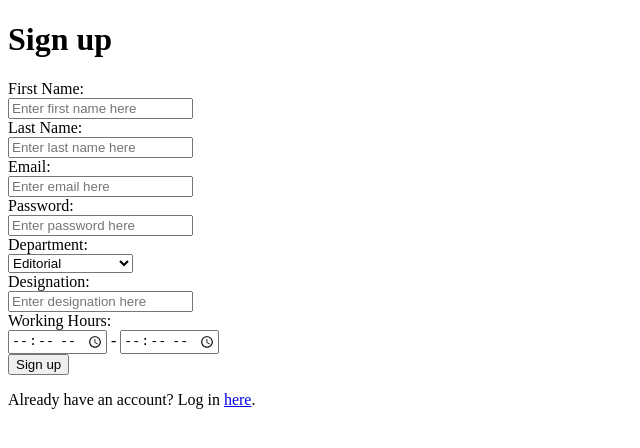
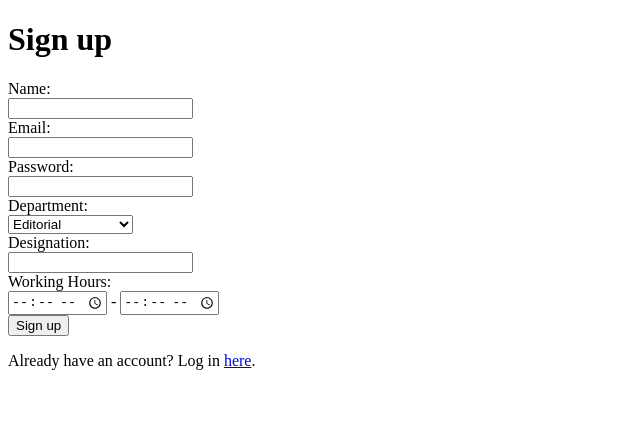
Before and after one commit to anammustaein/werkspace, a React (Vite) app in the folder client/: page /signup in a window 1280 px wide. Shown: the top 448 px of the page, without its empty margins (0-640 px from the left). Built offline with nearby package versions, Linux system fonts and the light colour scheme.

Commit message:
New user register implemented

```diff
--- a/client/src/pages/Login.jsx
+++ b/client/src/pages/Login.jsx
@@ -32,8 +32,8 @@ function Login() {
 
     const handleSubmit = async (event) => {
         event.preventDefault();
-        const email = event.target.email.value
-        const password = event.target.password.value
+        const email = event.target.email.value;
+        const password = event.target.password.value;
 
         fetch('/api/user/login', {
             method: 'POST',
--- a/client/src/pages/Signup.jsx
+++ b/client/src/pages/Signup.jsx
@@ -1,52 +1,98 @@
 import React from 'react';
-import { Link } from 'react-router-dom';
+import { useNavigate, Link } from 'react-router-dom';
+import { useSelector, useDispatch } from 'react-redux';
+import { updateLoggedInUser } from '../redux/user';
 
 function Signup() {
+    const dispatch = useDispatch();
+    const navigate = useNavigate();
+    const userId = useSelector((state) => state.user.id);
 
     const handleSubmit = (event) => {
         event.preventDefault();
-    }
+        const name = event.target.name.value;
+        const email = event.target.email.value;
+        const password = event.target.password.value;
+        const department = event.target.department.value;
+        const designation = event.target.designation.value;
+        const startTime = event.target.startTime.value;
+        const endTime = event.target.endTime.value;
+        const workingHours = startTime + " - " + endTime;
+        const workMode = "In office";
+        const status = "Available";
+
+        fetch('api/user/register', {
+            method: "POST",
+            headers: {
+                'Content-Type': 'application/json'
+            },
+            body: JSON.stringify({
+                name,
+                email,
+                password,
+                department,
+                designation,
+                workingHours,
+                workMode,
+                status
+            })
+        }).then((res) => {
+            if (res.status === 409) {
+                throw new Error({
+                    message: 'Email has already been used'
+                })
+            }
+            if (res.status !== 201) {
+                throw new Error({
+                    message: data.message
+                })
+            }
+            return res.json()
+        }).then((data) => {
+            console.log(data)
+            dispatch(updateLoggedInUser(data))
+            navigate('/home')
+        }).catch((err) => {
+            console.log(err)
+        })
+    };
 
     return (
         <div>
             <div className="signup-form">
                 <h1>Sign up</h1>
-                <form>
-                    <label>First Name:</label>
+                <form onSubmit={handleSubmit}>
+                    <label>Name:</label>
                     <br/>
-                    <input type="text" placeholder="Enter first name here"/>
-                    <br/>
-                    <label>Last Name:</label>
-                    <br/>
-                    <input type="text" placeholder="Enter last name here"/>
+                    <input type="text" name="name" required/>
                     <br/>
                     <label>Email:</label>
                     <br/>
-                    <input type="email" placeholder="Enter email here"/>
+                    <input type="email" name="email" required/>
                     <br/>
                     <label>Password:</label>
                     <br/>
-                    <input type="password" placeholder="Enter password here"/>
+                    <input type="password" name="password" required/>
                     <br/>
                     <label>Department:</label>
                     <br/>
                     <select name="department">
-                        <option value="editorial">Editorial</option>
-                        <option value="visuals">Visuals</option>
-                        <option value="audience-growth">Audience Growth</option>
+                        <option value="Editorial">Editorial</option>
+                        <option value="Visuals">Visuals</option>
+                        <option value="Audience-growth">Audience Growth</option>
                     </select>
                     <br/>
                     <label>Designation:</label>
                     <br/>
-                    <input type="text" placeholder="Enter designation here"/>
+                    <input type="text" name="designation" required/>
                     <br/>
                     <label>Working Hours:</label>
                     <br/>
-                    <input type="time"/>
+                    <input type="time" name="startTime" required/>
                     <span> - </span>
-                    <input type="time"/>
+                    <input type="time" name="endTime" required/>
                     <br/>
-                    <input type="submit" value="Sign up" onClick={handleSubmit}/>
+                    <button>Sign up</button>
                 </form>
             </div>
             <div className="form-base">
```
